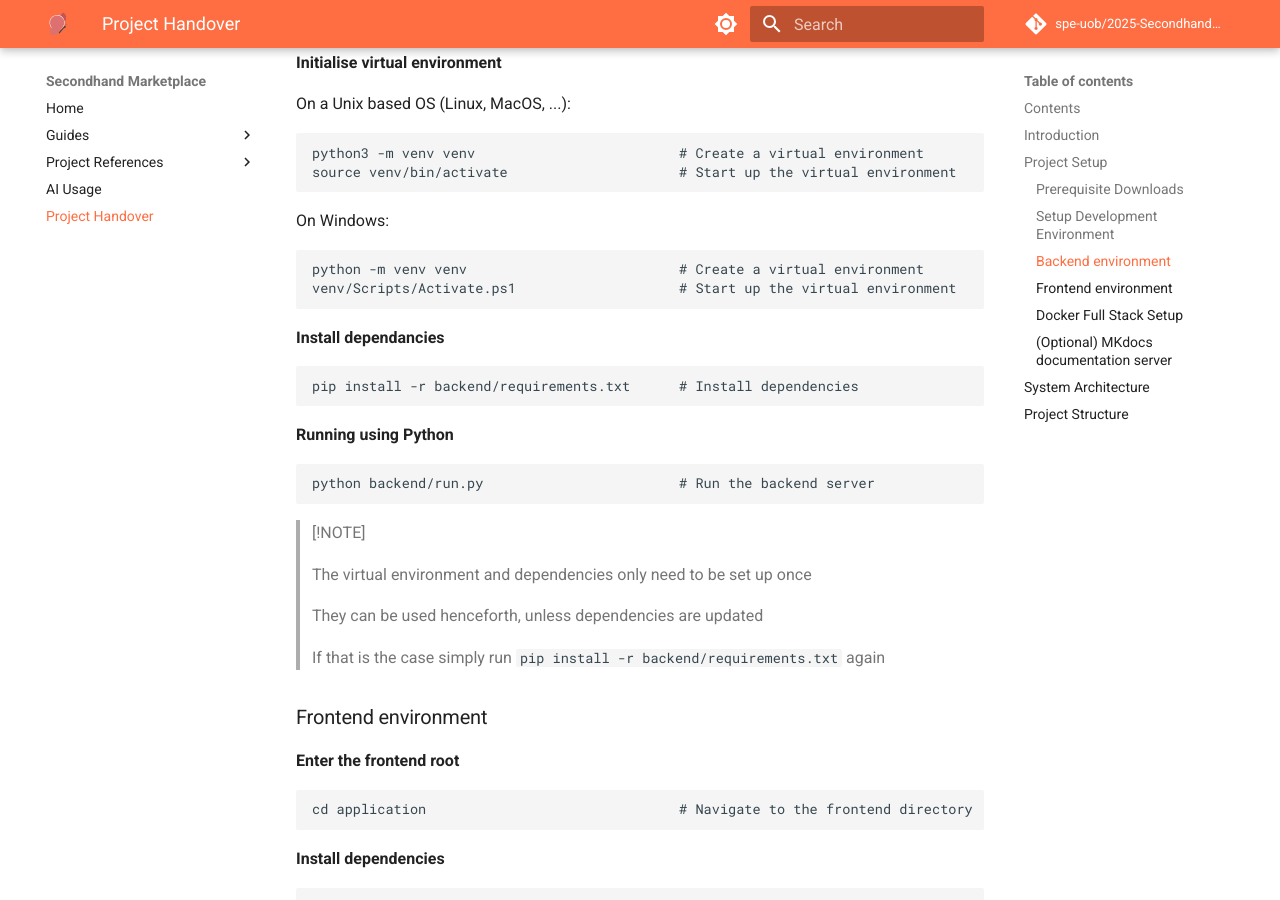
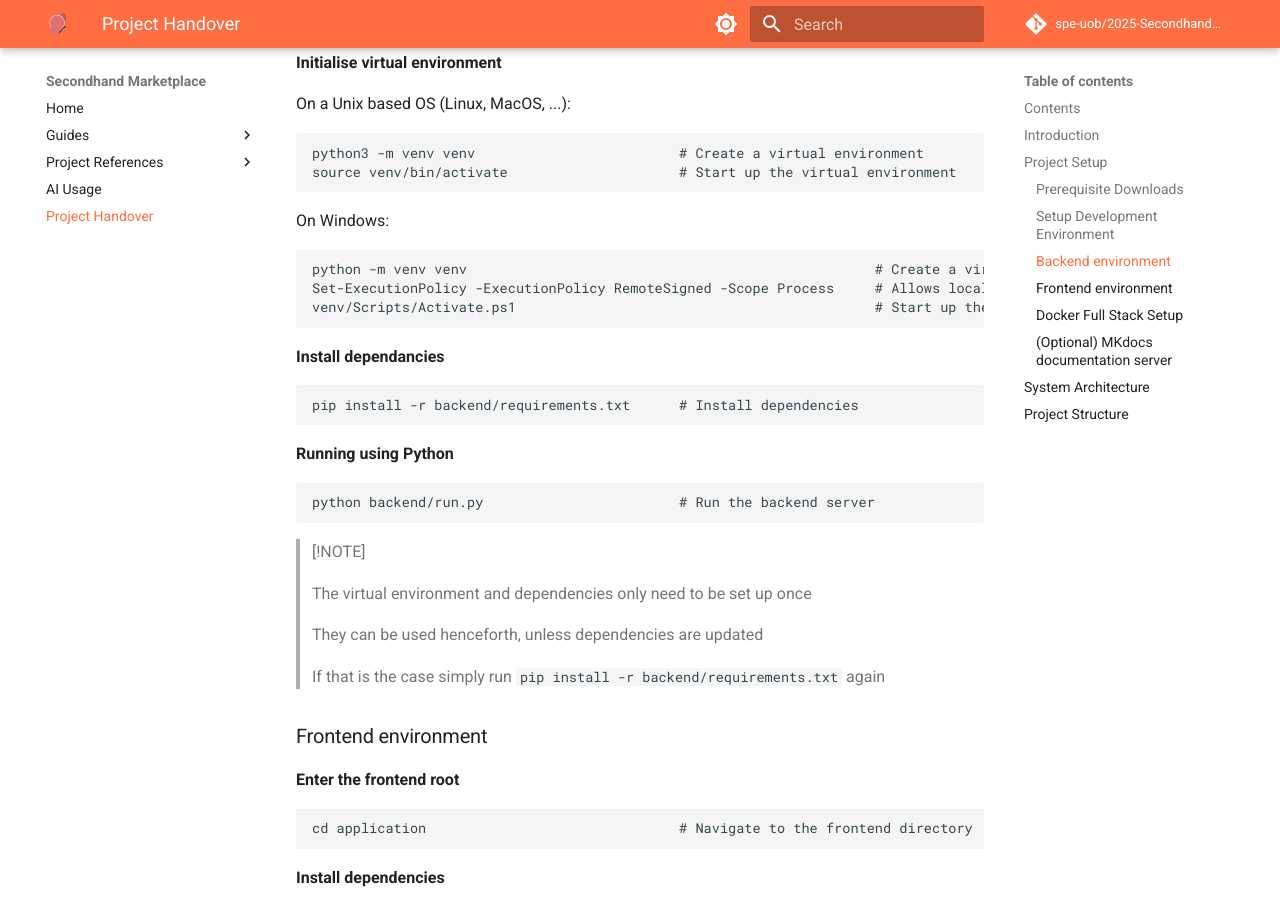
Before and after one commit to Ewan-Friend/Secondhand-Marketplace, an MkDocs documentation site: the page built from docs/handover/handover.md, in a window 1280 px wide and 900 px high, scrolled down 1998 px. Built offline with MkDocs 1.6.1 and Material for MkDocs 9.7.7, drawn with Linux system fonts in a browser that asks for light colours; comment, search, counter and statistics services are not loaded.

Commit message:
docs(handover): updated windows virtual environment setup instructions

````diff
--- a/docs/handover/handover.md
+++ b/docs/handover/handover.md
@@ -75,8 +75,9 @@ source venv/bin/activate                     # Start up the virtual environment
 
 On Windows:
 ```
-python -m venv venv                          # Create a virtual environment
-venv/Scripts/Activate.ps1                    # Start up the virtual environment
+python -m venv venv                                                  # Create a virtual environment
+Set-ExecutionPolicy -ExecutionPolicy RemoteSigned -Scope Process     # Allows locally created scripts to run
+venv/Scripts/Activate.ps1                                            # Start up the virtual environment
 ```
 
 **Install dependancies**
````
